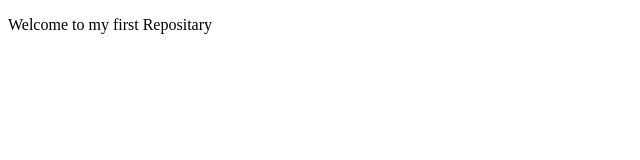
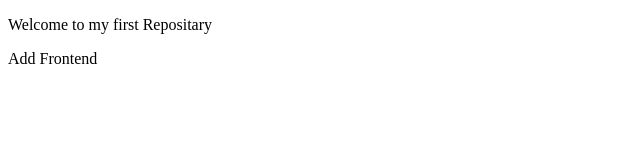
Before and after one commit to SomenathPaul/LocalRepo, a plain HTML site: page index.html in a window 1280 px wide. Shown: the full height of the page, 0-640 px from the left. Drawn offline with Linux system fonts and the light colour scheme.

Commit message:
add frontend

```diff
--- a/index.html
+++ b/index.html
@@ -7,5 +7,6 @@
 </head>
 <body>
     <p>Welcome to my first Repositary</p>
+    <p>Add Frontend</p>
 </body>
 </html>
```
